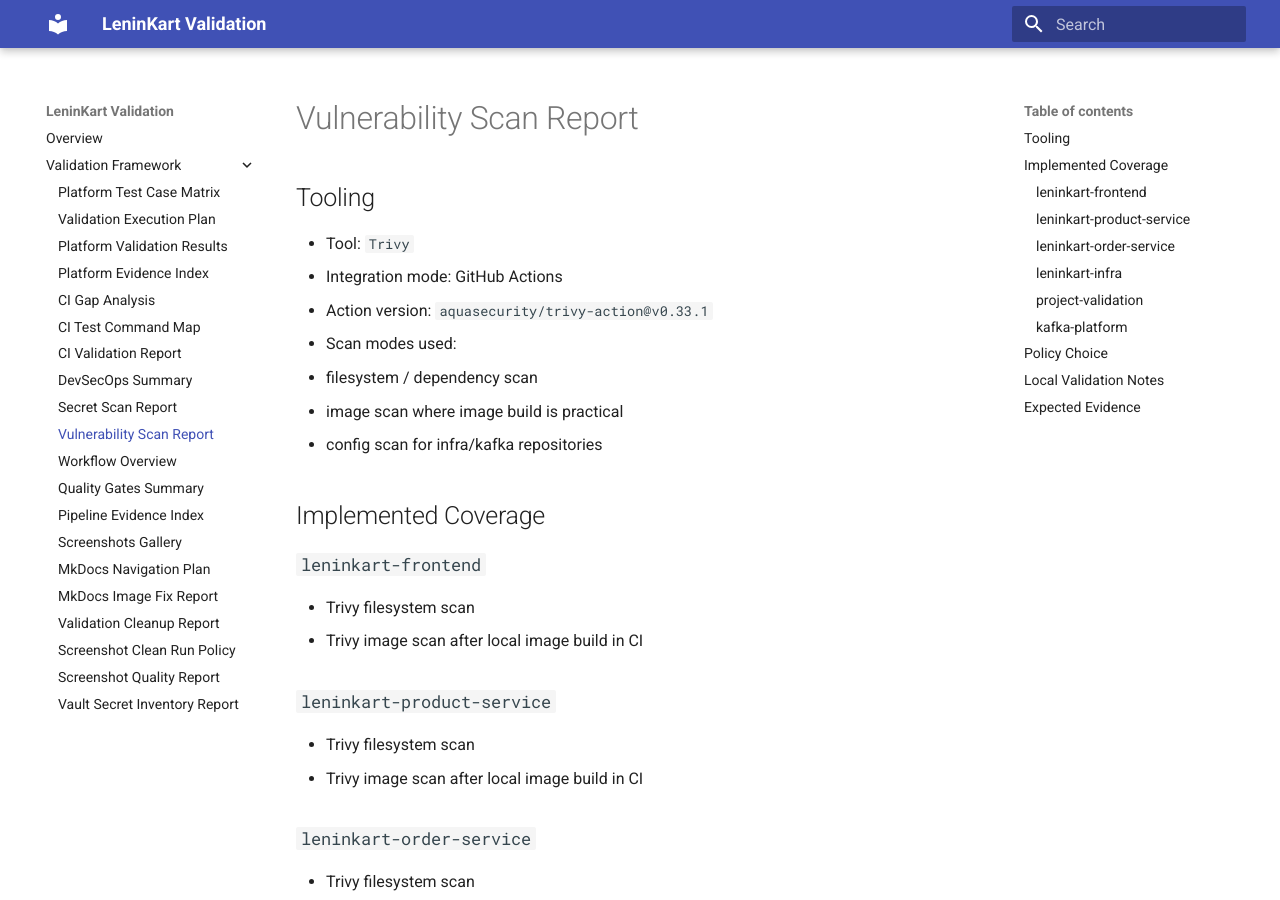
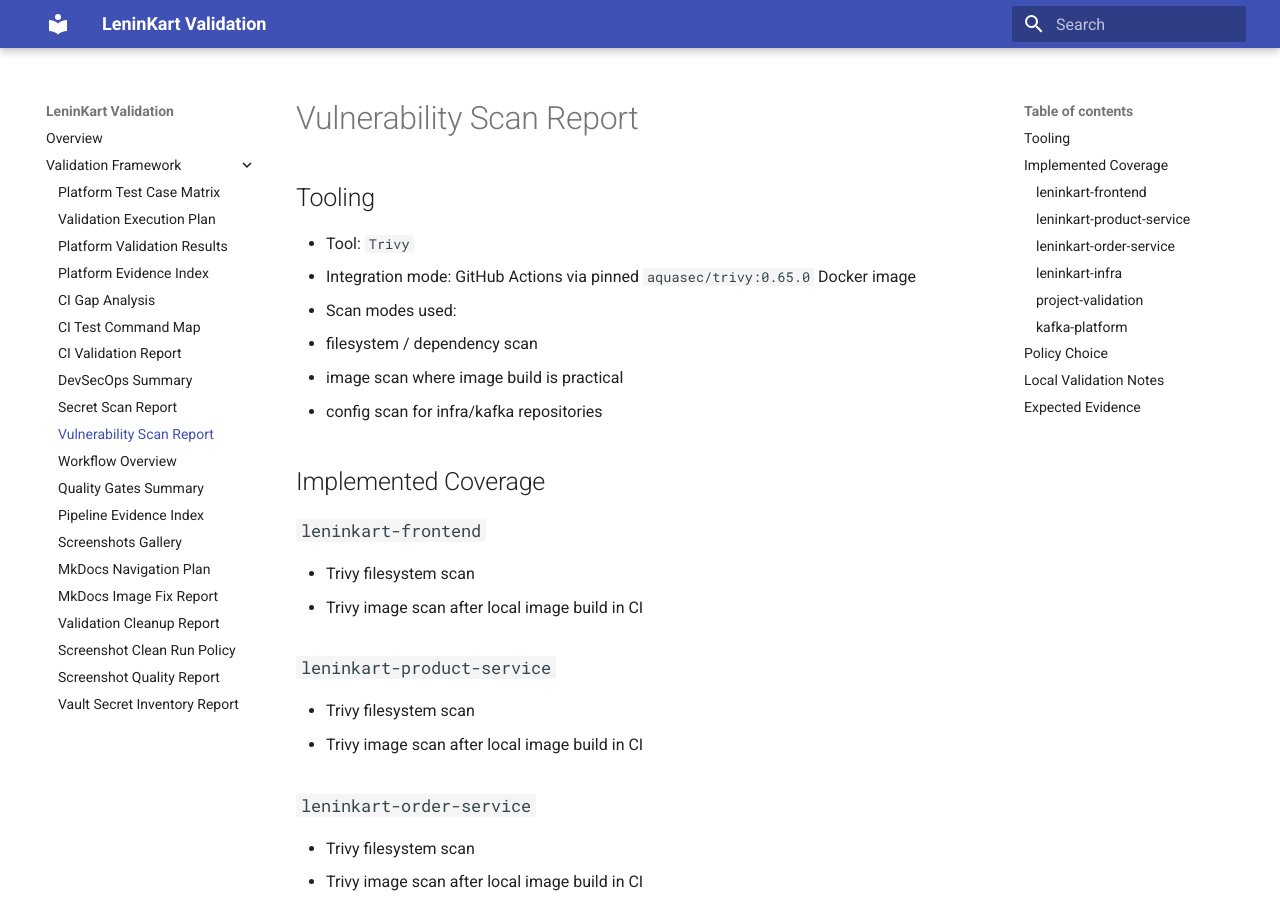
Before and after one commit to Leninfitfreak/project-validation, an MkDocs documentation site: the page built from docs/VULNERABILITY_SCAN_REPORT.md, in a window 1280 px wide and 900 px high. Built offline with MkDocs 1.6.1 and Material for MkDocs 9.7.7, drawn with Linux system fonts in a browser that asks for light colours.

Commit message:
fix: run trivy via pinned container

```diff
--- a/docs/VULNERABILITY_SCAN_REPORT.md
+++ b/docs/VULNERABILITY_SCAN_REPORT.md
@@ -3,8 +3,7 @@
 ## Tooling
 
 - Tool: `Trivy`
-- Integration mode: GitHub Actions
-- Action version: `aquasecurity/trivy-action@v0.33.1`
+- Integration mode: GitHub Actions via pinned `aquasec/trivy:0.65.0` Docker image
 - Scan modes used:
   - filesystem / dependency scan
   - image scan where image build is practical
```
Also changed, not shown: docs/CI_GAP_ANALYSIS.md (+1 -1 lines), 1 other file.
